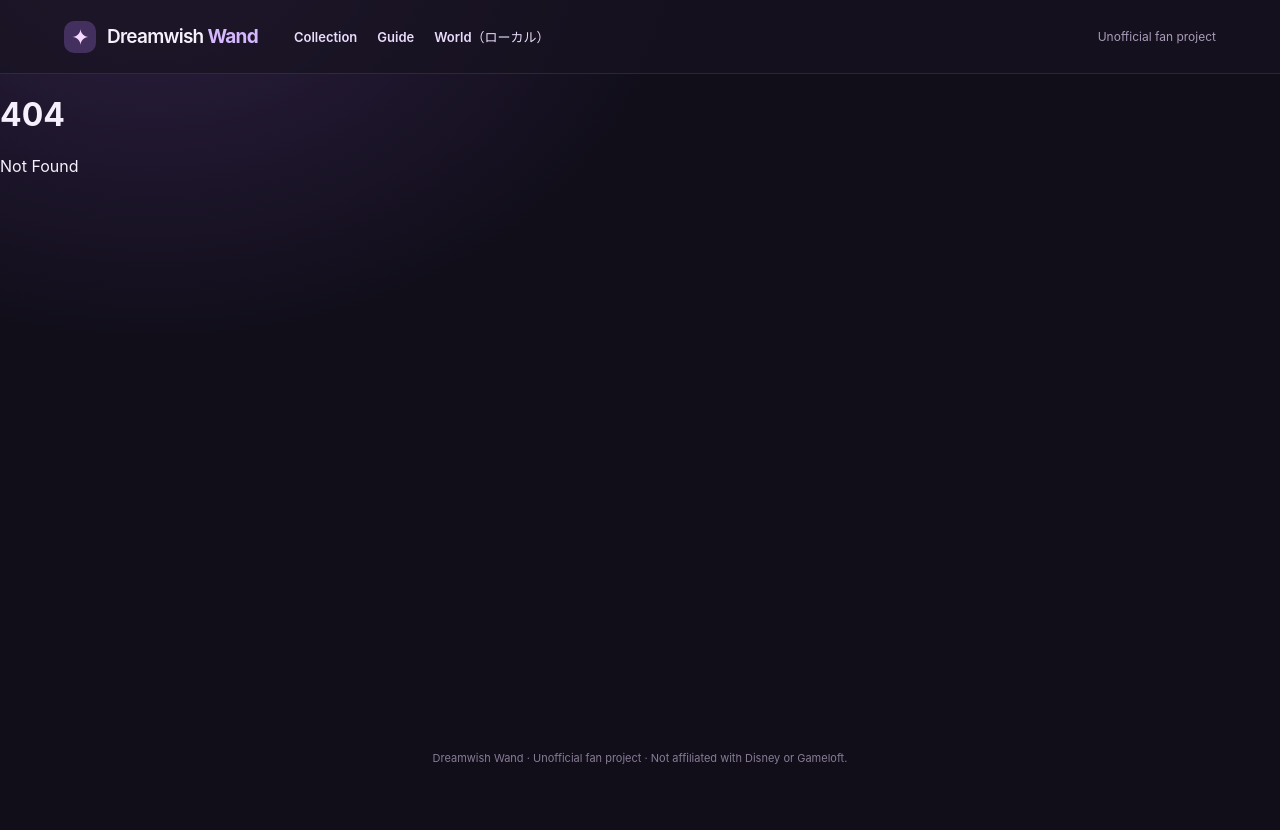
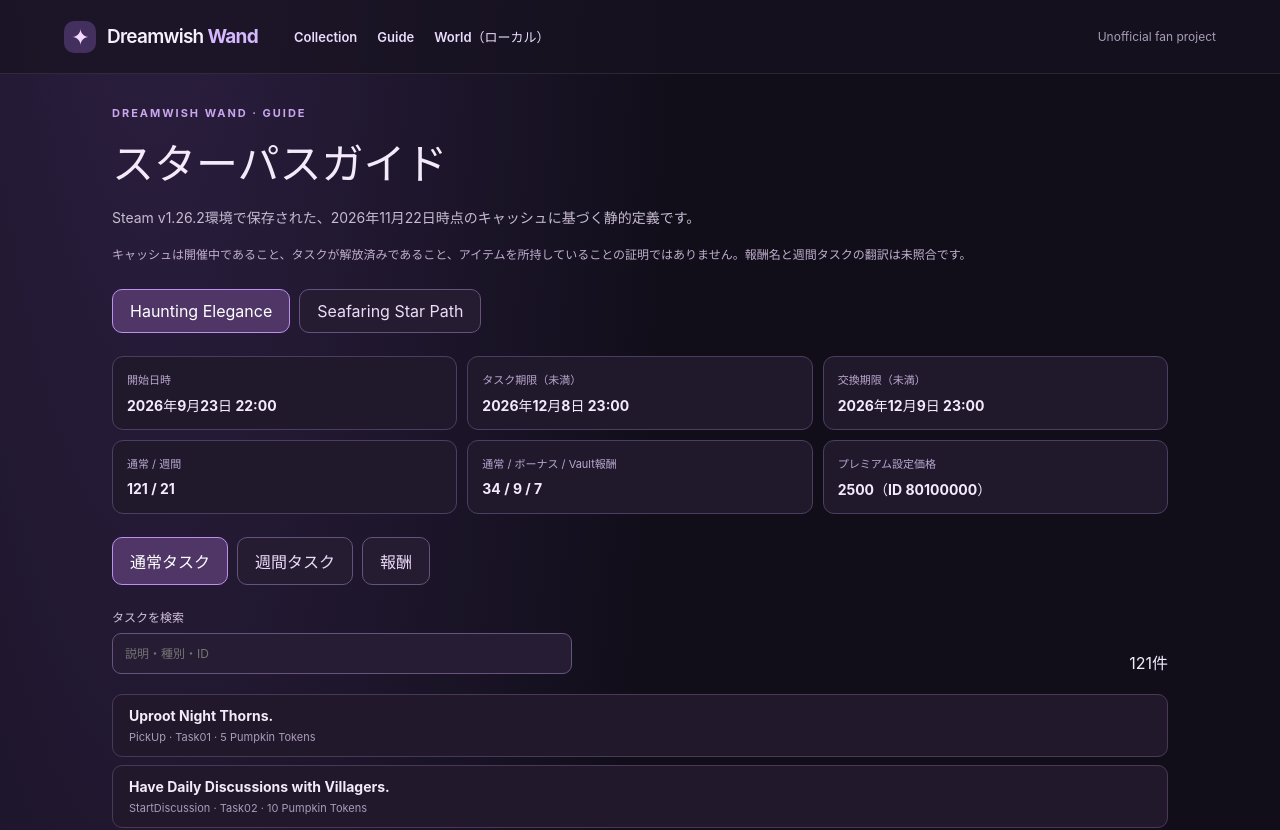
Before and after one commit to DreamwishWand/Wand, a SvelteKit app: page /guide/star-path in a window 1280 px wide. Before the commit this address had no page. Shown: the top 830 px of the page. Before the commit the page ends 800 px from the top, so only its background shows below. Built offline with nearby package versions, Linux system fonts and the light colour scheme.

Commit message:
feat(db03): show source-backed seasons, tasks, weeks and reward slots on public Guide

```diff
--- /dev/null
+++ b/src/routes/guide/star-path/+page.svelte
@@ -0,0 +1,136 @@
+<script lang="ts">
+  import {onMount} from 'svelte';
+  import {base} from '$app/paths';
+  import {loadPublicStarpath} from '$lib/guide/public-starpath.mjs';
+
+  let catalog:any=null, error='', loading=true;
+  let selectedId='HauntingElegance2026';
+  let tab:'tasks'|'weekly'|'rewards'='tasks';
+  let query='';
+  let limit=60;
+  $: season=catalog?.seasons?.find((s:any)=>s.id===selectedId);
+  $: filtered=season?.tasks?.filter((t:any)=>(t.description||t.descriptionKey||'').toLowerCase().includes(query.toLowerCase().trim())
+      ||t.id.toLowerCase().includes(query.toLowerCase().trim())
+      ||t.objectiveKind.toLowerCase().includes(query.toLowerCase().trim()))||[];
+  function date(value:string){
+    return new Intl.DateTimeFormat('ja-JP',{timeZone:'Asia/Tokyo',year:'numeric',month:'short',day:'numeric',hour:'2-digit',minute:'2-digit'}).format(new Date(value));
+  }
+  function changeSeason(id:string){selectedId=id;limit=60;query='';}
+  function item(r:any){
+    return 'アイテムID '+r.itemId+' · '+r.amount+'個'+(r.price!==undefined?' · 価格 '+r.price:'')+(r.premium?' · プレミアム':'')+(r.recurrent?' · 繰り返し':'');
+  }
+  async function load(){
+    loading=true;error='';
+    try{catalog=await loadPublicStarpath(`${base}/guide/public/starpath-cache-2026-11-22.json`);}
+    catch(e){error=e instanceof Error?e.message:String(e)}
+    finally{loading=false;}
+  }
+  onMount(()=>{void load()});
+</script>
+
+<svelte:head>
+  <title>スターパスガイド | Dreamwish Wand</title>
+  <meta name="description" content="Disney Dreamlight Valley Steam v1.26.2で観測されたスターパスの静的報酬とタスク定義を確認できます。" />
+</svelte:head>
+<main class="starpath">
+  <header>
+    <div class="eyebrow">DREAMWISH WAND · GUIDE</div>
+    <h1>スターパスガイド</h1>
+    <p>Steam v1.26.2環境で保存された、2026年11月22日時点のキャッシュに基づく静的定義です。</p>
+    <p class="disclaimer">キャッシュは開催中であること、タスクが解放済みであること、アイテムを所持していることの証明ではありません。報酬名と週間タスクの翻訳は未照合です。</p>
+  </header>
+  {#if loading}
+    <p role="status">キャッシュ定義を検証しています…</p>
+  {:else if error}
+    <p role="alert" class="error">データの検証に失敗しました：{error}</p>
+    <button on:click={load}>再読み込み</button>
+  {:else if catalog}
+    <div class="seasons" role="group" aria-label="シーズンを選択">
+      {#each catalog.seasons as s}
+        <button class:selected={s.id===selectedId} on:click={()=>changeSeason(s.id)} aria-pressed={s.id===selectedId}>{s.title}</button>
+      {/each}
+    </div>
+    {#if season}
+      <section class="summary" aria-label="シーズン情報">
+        <div><span>開始日時</span><strong>{date(season.startUtc)}</strong></div>
+        <div><span>タスク期限（未満）</span><strong>{date(season.finishUtcExclusive)}</strong></div>
+        <div><span>交換期限（未満）</span><strong>{date(season.endUtcExclusive)}</strong></div>
+        <div><span>通常 / 週間</span><strong>{season.counts.dailyTasks} / {season.counts.weeklyTasks}</strong></div>
+        <div><span>通常 / ボーナス / Vault報酬</span><strong>{season.counts.normalRewards} / {season.counts.bonusRewards} / {season.counts.vaultRewards}</strong></div>
+        <div><span>プレミアム設定価格</span><strong>{season.premiumPrice.amount}（ID {season.premiumPrice.itemId}）</strong></div>
+      </section>
+      <nav class="tabs" aria-label="表示内容">
+        <button class:active={tab==='tasks'} on:click={()=>tab='tasks'}>通常タスク</button>
+        <button class:active={tab==='weekly'} on:click={()=>tab='weekly'}>週間タスク</button>
+        <button class:active={tab==='rewards'} on:click={()=>tab='rewards'}>報酬</button>
+      </nav>
+      {#if tab==='tasks'}
+        <div class="search">
+          <label>タスクを検索<input bind:value={query} on:input={()=>limit=60} placeholder="説明・種別・ID" aria-label="通常タスクを検索"/></label>
+          <span>{filtered.length}件</span>
+        </div>
+        <ul class="entries">
+          {#each filtered.slice(0,limit) as t (t.id)}
+            <li><strong lang="en">{t.description||'説明未確認'}</strong><small>{t.objectiveKind} · {t.id} · {t.tokenReward} {season.currencyName}{t.availableOnDay!==undefined?' · 解放設定日 '+t.availableOnDay:''}</small></li>
+          {/each}
+        </ul>
+        {#if filtered.length>limit}<button class="more" on:click={()=>limit+=60}>さらに表示</button>{/if}
+      {:else if tab==='weekly'}
+        <p class="hint">原本の週間説明はローカライズキーです。翻訳を推測せず、目標種別・タスクID・報酬数のみ表示します。</p>
+        {#each season.weeklyTasks as week,i}
+          <section class="week"><h2>第{i+1}週</h2>
+            <ul class="entries">
+              {#each week as t (t.id)}
+                <li><strong>{t.objectiveKind}</strong><small>{t.id} · {t.tokenReward} {season.currencyName} · 説明未照合</small></li>
+              {/each}
+            </ul>
+          </section>
+        {/each}
+      {:else}
+        <p class="hint">アイテム名はまだDB-01と照合していません。IDはゲーム定義中の値です。Vaultの代替報酬は付与を意味しません。</p>
+        {#each season.rewardPages as p}
+          <section class="week"><h2>報酬ページ {p.page}</h2>
+            {#if p.minPurchasedFromPreviousPage!==undefined}<p class="hint">前ページの購入設定：{p.minPurchasedFromPreviousPage}件</p>{/if}
+            <ul class="entries">{#each p.rewards as r,i (i)}<li>{item(r)}</li>{/each}</ul>
+          </section>
+        {/each}
+        {#each season.bonusPages as p}
+          <section class="week"><h2>ボーナスページ {p.page}{p.currencyConversionPage?'（通貨交換）':''}</h2>
+            {#if p.minPurchasedFromPreviousPage!==undefined}<p class="hint">前ページの購入設定：{p.minPurchasedFromPreviousPage}件</p>{/if}
+            <ul class="entries">{#each p.rewards as r,i (i)}<li>{item(r)}</li>{/each}</ul>
+          </section>
+        {/each}
+        <section class="week"><h2>Vault報酬</h2>
+          <ul class="entries">{#each season.vaultRewards as r,i (i)}
+            <li>{item(r)}{r.alternateItemId?' · 代替候補ID '+r.alternateItemId:''}</li>
+          {/each}</ul>
+        </section>
+      {/if}
+    {/if}
+  {/if}
+  <footer><a href="{base}/guide/quests/">クエストガイドへ</a><p>非公式ファンガイド。原本は非公開のまま維持し、静的候補のみを表示しています。コンテンツの権利は各権利者に帰属します。</p></footer>
+</main>
+<style>
+  .starpath{max-width:1100px;padding:32px 22px 90px;margin:0 auto;color:#f4eafa}
+  header h1{font-size:clamp(28px,4vw,42px);margin:10px 0}
+  header>p{font-size:14px;color:#c7bbd2;line-height:1.8}
+  .eyebrow{font-size:11px;font-weight:700;letter-spacing:.18em;color:#caa6ed}
+  .disclaimer,.hint{font-size:12px!important;color:#c0afce!important}
+  .seasons,.tabs{display:flex;gap:9px;flex-wrap:wrap;margin:23px 0}
+  .seasons button,.tabs button,.more{border:1px solid #65527d;border-radius:10px;background:#261c32;color:#ecdcfa;padding:11px 17px}
+  .seasons button.selected,.tabs button.active{background:#503667;border-color:#bb91ed;color:#fff}
+  .summary{display:grid;grid-template-columns:repeat(3,minmax(0,1fr));gap:10px;margin:22px 0}
+  .summary>div{display:grid;gap:8px;background:#20192c;border:1px solid #4c3e60;padding:14px;border-radius:11px}
+  .summary span{font-size:11px;color:#baa7cf}.summary strong{font-size:14px;overflow-wrap:anywhere}
+  .search{display:flex;gap:18px;align-items:end;justify-content:space-between;margin:20px 0}
+  .search label{font-size:12px;color:#d2c1df;display:grid;gap:8px;flex:1}
+  .search input{width:100%;max-width:460px;padding:12px;color:white;background:#261d34;border:1px solid #66537e;border-radius:9px}
+  .entries{list-style:none;padding:0;display:grid;gap:8px}
+  .entries li{display:grid;gap:6px;border:1px solid #493956;background:#21192b;border-radius:10px;padding:12px 16px;font-size:13px;overflow-wrap:anywhere}
+  .entries li strong{font-size:14px}.entries li small{color:#ab9ab9;font-size:11px}
+  .week{margin:28px 0}.week h2{font-size:17px}
+  .hint{line-height:1.7}.error{color:#ffb9c3}
+  footer{margin-top:38px;font-size:12px;color:#a99ab8}footer a{color:#d7baff}
+  @media(max-width:720px){.summary{grid-template-columns:repeat(2,minmax(0,1fr))}}
+  @media(max-width:420px){.summary{grid-template-columns:1fr}.starpath{padding:20px 12px 65px}}
+</style>
```
